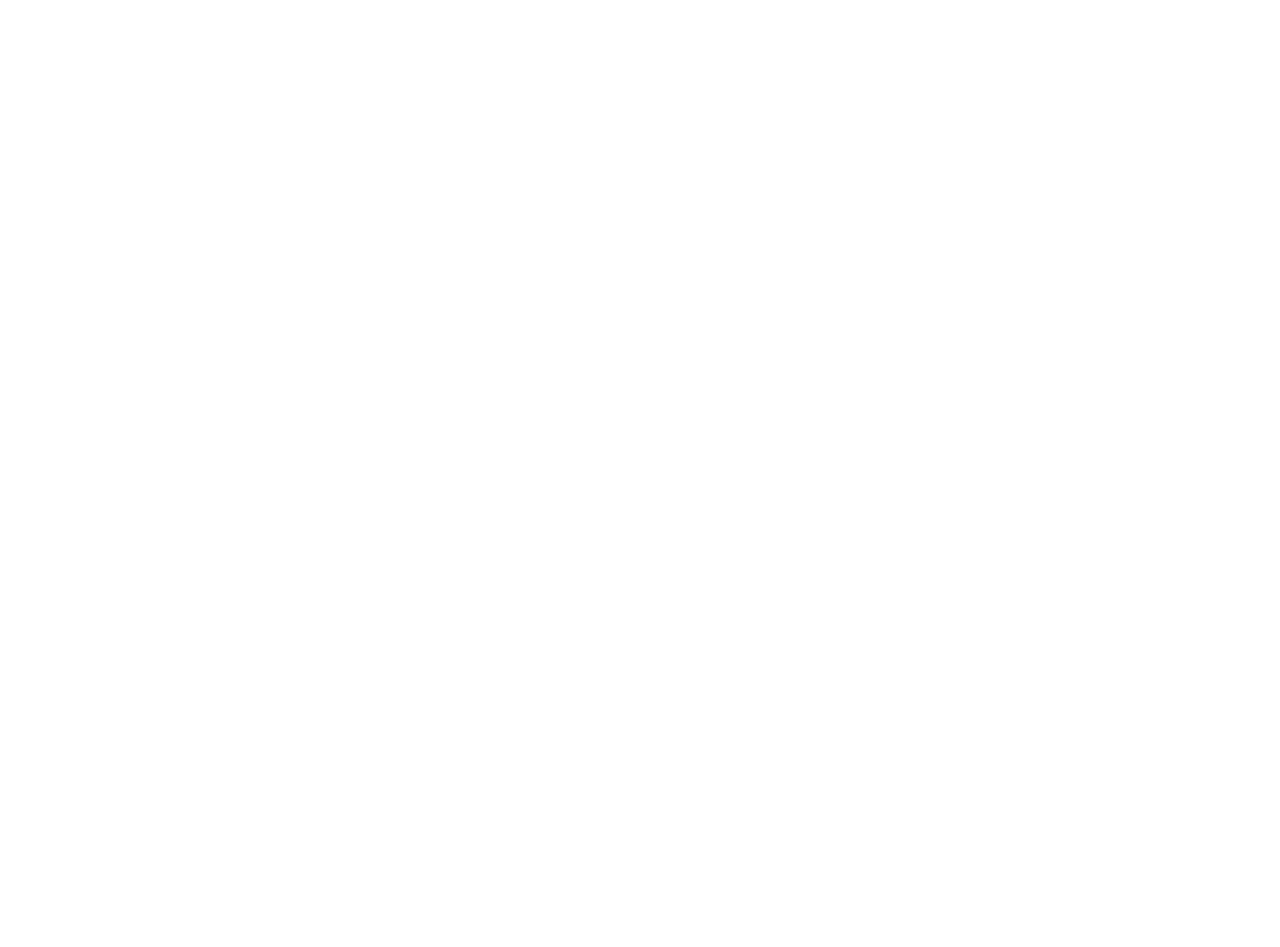
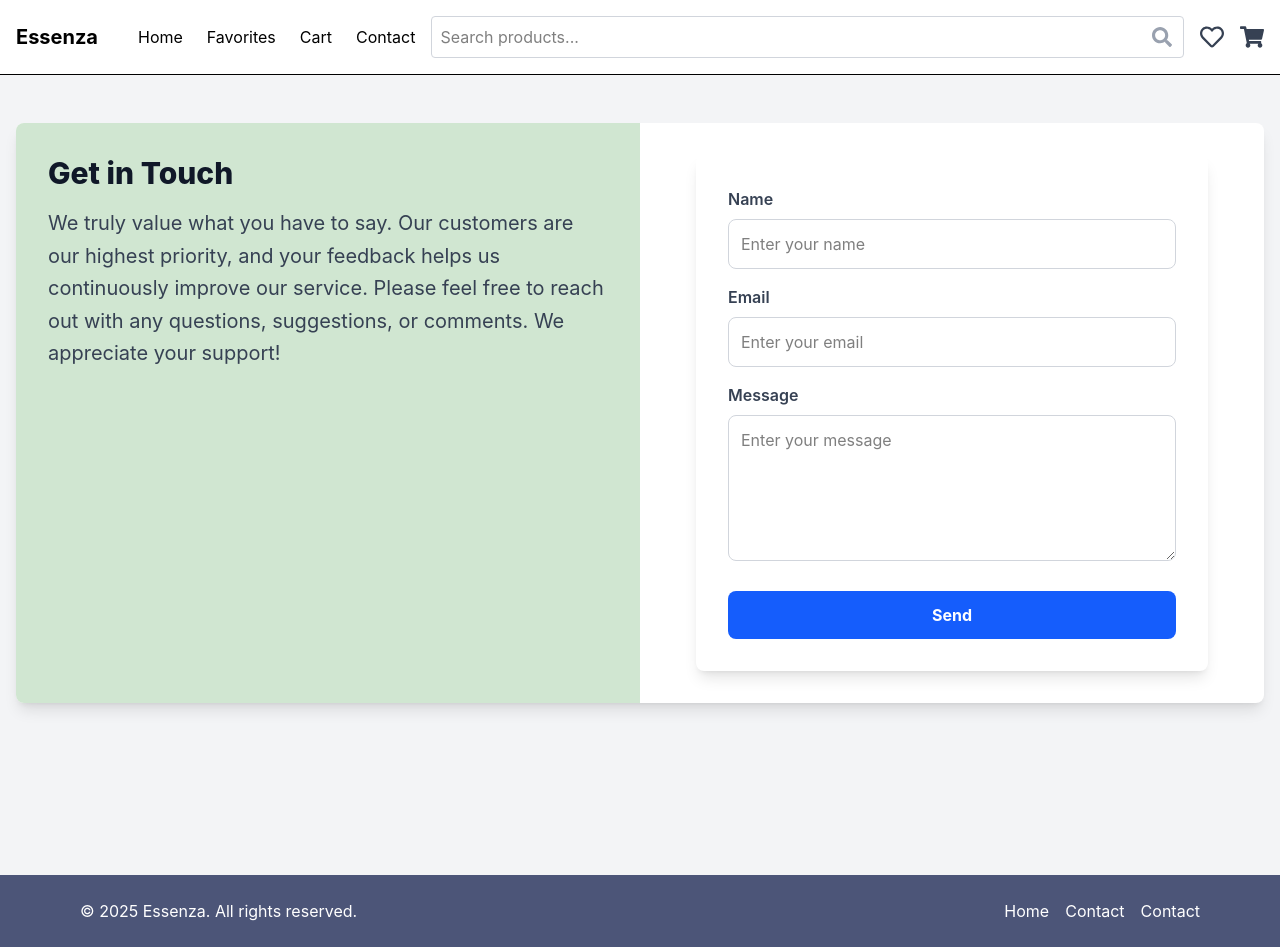
Before and after one commit to EPetrineLynghaug/CA-SHOP, a React (Vite) app: page /contact in a window 1280 px wide. Before the commit this address had no page. Before the commit the page ends 800 px from the top, so only its background shows below. Built offline with nearby package versions, Linux system fonts and the light colour scheme.

Commit message:
about ->contact

```diff
--- a/src/App.jsx
+++ b/src/App.jsx
@@ -3,7 +3,7 @@ import React from "react";
 import Home from "./pages/Home";
 import SingleProduct from "./pages/singleProducts/SingleProduct";
 import Layout from "./components/Layout";
-import About from './pages/About';
+import Contact from './pages/Contact';
 import Favorites from "./pages/Favorites";
 import Checkout from "./pages/cart/Checkout";
 import Cart from "./pages/cart/Cart";
@@ -15,7 +15,7 @@ const App = () => {
         {/* All routes are wrapped in the Layout component */}
         <Route path="/" element={<Layout />}>
         <Route path="/" element={<Home />} />
-        <Route path="about" element={<About />} />
+        <Route path="contact" element={<Contact />} />
         <Route path="/products/:id" element={<SingleProduct />} /> {/* ✅ Dynamisk rute */}
         <Route path="favorites" element={<Favorites />} />
         <Route path="cart" element={<Cart />} />
--- a/src/components/footer/Footer.jsx
+++ b/src/components/footer/Footer.jsx
@@ -13,8 +13,8 @@ export default function Footer() {
             <Link to="/" className="hover:underline">
               Home
             </Link>
-            <Link to="/about" className="hover:underline">
-              About
+            <Link to="/contact" className="hover:underline">
+              Contact
             </Link>
             <Link to="/contact" className="hover:underline">
               Contact
--- a/src/components/header/Header.jsx
+++ b/src/components/header/Header.jsx
@@ -84,8 +84,8 @@ export default function Header() {
                 </Link>
               </li>
               <li>
-                <Link to="/about" className="hover:text-blue-500">
-                  About
+                <Link to="/contact" className="hover:text-blue-500">
+                  Contact
                 </Link>
               </li>
             </ul>
@@ -161,8 +161,8 @@ export default function Header() {
                 </Link>
               </li>
               <li>
-                <Link to="/about" className="block" onClick={toggleMenu}>
-                  About
+                <Link to="/contact" className="block" onClick={toggleMenu}>
+                  Contact
                 </Link>
               </li>
             </ul>
@@ -174,7 +174,7 @@ export default function Header() {
       {isHomePage && (
         <div className="bg-[#D0E6D1] text-center py-4">
           <p className="text-lg font-bold text-gray-800">
-            Now Crazy Week – Amazing Deals!
+            Now Crazy Week - Amazing Deals!
           </p>
         </div>
       )}
--- a/src/pages/About.jsx
+++ b/src/pages/Contact.jsx
@@ -3,7 +3,7 @@ import ContactUsForm from "../components/forms/ContactUsForm";
 
 
 
-const About = () => {
+const Contact = () => {
   return (
     <div className="bg-gray-100 min-h-screen py-12">
       <div className="max-w-7xl mx-auto px-4">
@@ -31,4 +31,4 @@ const About = () => {
   );
 };
 
-export default About;
+export default Contact;
```
